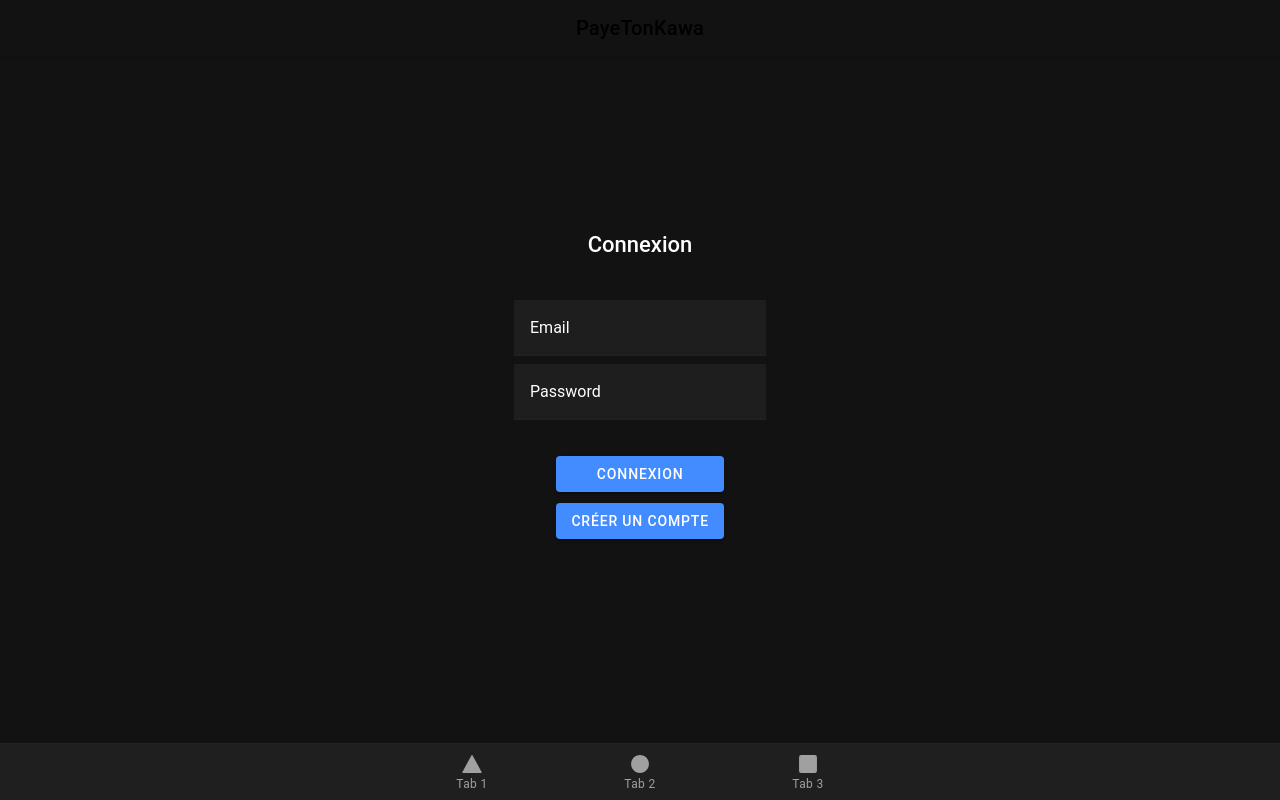
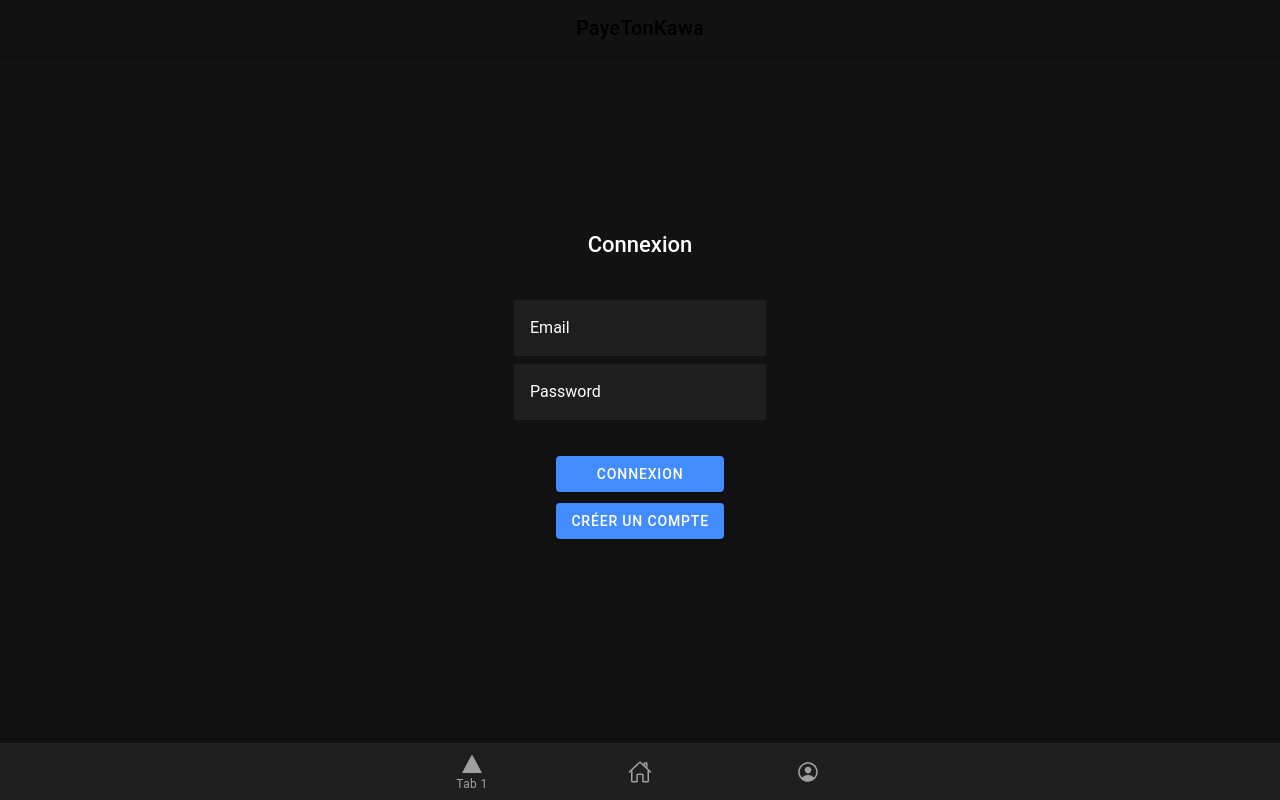
Before and after one commit to DreamTeamOberj/payeTonKawa, a React (Create React App) app: page /login in a window 1280 px wide. Built offline with nearby package versions, Linux system fonts and the light colour scheme.

Commit message:
Add new link in tab

```diff
--- a/src/App.tsx
+++ b/src/App.tsx
@@ -10,11 +10,11 @@ import {
   setupIonicReact
 } from '@ionic/react';
 import { IonReactRouter } from '@ionic/react-router';
-import { ellipse, square, triangle } from 'ionicons/icons';
+import {homeOutline, personCircleOutline, square, triangle} from 'ionicons/icons';
 import Tab1 from './pages/Tab1';
-import Tab2 from './pages/Tab2';
-import Tab3 from './pages/Tab3';
 import Login from "./pages/login";
+import Home from  "./pages/home"
+import profile from "./pages/profile"
 
 /* Core CSS required for Ionic components to work properly */
 import '@ionic/react/css/core.css';
@@ -36,6 +36,7 @@ import '@ionic/react/css/display.css';
 import './theme/variables.css';
 import React from "react";
 import SignIn from './pages/signIn';
+import Profile from "./pages/profile";
 
 setupIonicReact();
 
@@ -52,19 +53,19 @@ const App: React.FC = () => (
           <Route exact path="/" render={() => <Redirect to="/login" />} />
           <Route exact path="/login"><Login /></Route>
           <Route exact path="/sign-in"><SignIn/></Route>
+          <Route exact path="/home"><Home/></Route>
+          <Route exact path="/profile"><Profile/></Route>
         </IonRouterOutlet>
         <IonTabBar slot="bottom">
           <IonTabButton tab="tab1" href="/tab1">
             <IonIcon icon={triangle} />
             <IonLabel>Tab 1</IonLabel>
           </IonTabButton>
-          <IonTabButton tab="tab2" href="/tab2">
-            <IonIcon icon={ellipse} />
-            <IonLabel>Tab 2</IonLabel>
+          <IonTabButton tab="home" href="/home">
+            <IonIcon icon={homeOutline} />
           </IonTabButton>
-          <IonTabButton tab="tab3" href="/tab3">
-            <IonIcon icon={square} />
-            <IonLabel>Tab 3</IonLabel>
+          <IonTabButton tab="Profile" href="/profile">
+            <IonIcon icon={personCircleOutline} />
           </IonTabButton>
         </IonTabBar>
       </IonTabs>
```
